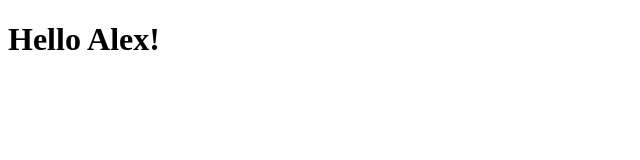
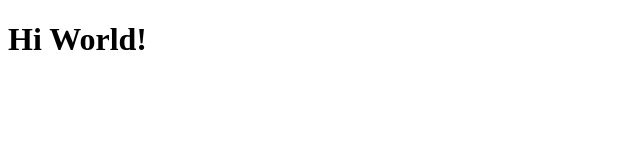
Before and after one commit to Dzirt-Do-Urden/Dzirt, a plain HTML site: page index.html in a window 1280 px wide. Shown: the full height of the page, 0-640 px from the left. Drawn offline with Linux system fonts and the light colour scheme.

Commit message:
hi World

```diff
--- a/index.html
+++ b/index.html
@@ -5,6 +5,6 @@
         <title>Git task</title>
     </head>
     <body>
-        <h1>Hello Alex!</h1>
+        <h1>Hi World!</h1>
     </body>
 </html>
```
